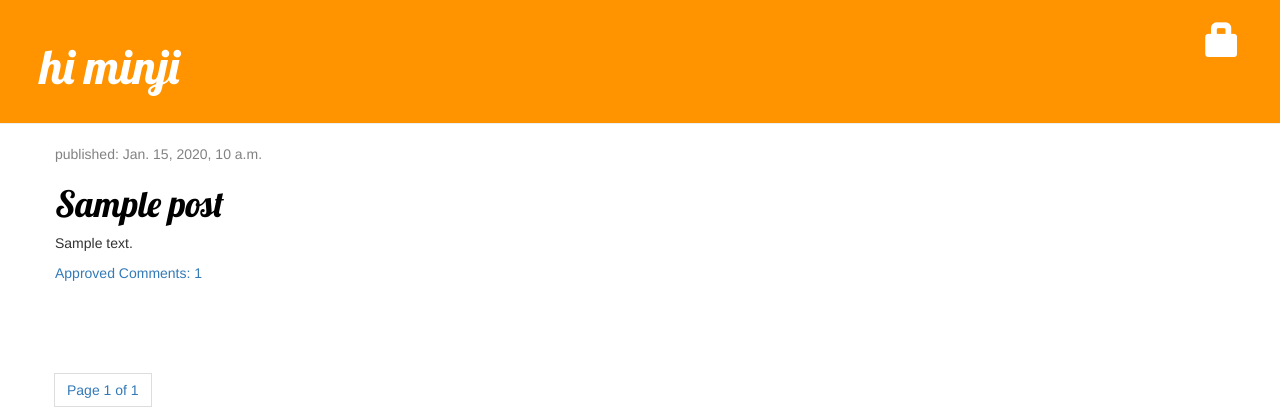
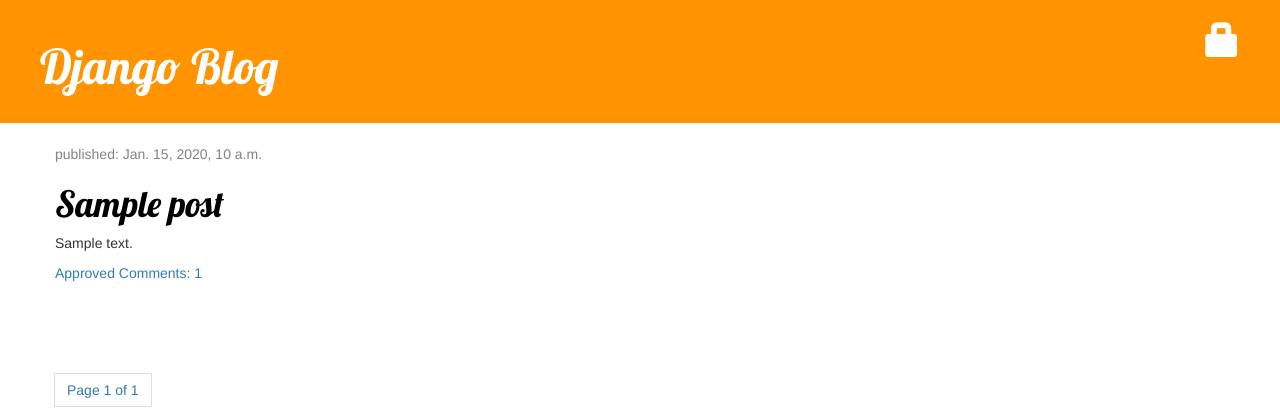
Before and after one commit to wand96/test-cicd, a Django app: template blog/templates/blog/post_list.html in a window 1280 px wide. Shown: the top 420 px of the page. Run offline with Django 3.2, Linux system fonts and the light colour scheme; the template is opened without the code that fills it: most values are stand-ins (such as "Sample title", 1, 10 or a date in 2020); some libraries are stand-ins or nearby versions.

Commit message:
change title

```diff
--- a/blog/templates/blog/base.html
+++ b/blog/templates/blog/base.html
@@ -3,7 +3,7 @@
 <html lang="ko">
 <head>
     <meta charset="UTF-8">
-    <title>Django Blog</title>
+    <title>Django Blog1</title>
     <link rel="stylesheet" href="https://maxcdn.bootstrapcdn.com/bootstrap/3.3.2/css/bootstrap.min.css">
     <link rel="stylesheet" href="https://maxcdn.bootstrapcdn.com/bootstrap/3.3.2/css/bootstrap-theme.min.css">
     <link rel="stylesheet" href="http://fonts.googleapis.com/css?family=Lobster&subset=latin,latin-ext">
@@ -25,7 +25,7 @@
                 <span class="glyphicon glyphicon-lock"></span>
             </a>
         {% endif %}
-        <h1><a href="{% url 'post_list_home' %}">hi minji</a></h1>
+        <h1><a href="{% url 'post_list_home' %}">Django Blog</a></h1>
     </div>
     <!-- HTML 주석 -->
     {# 파이썬 주석1 #}
```
